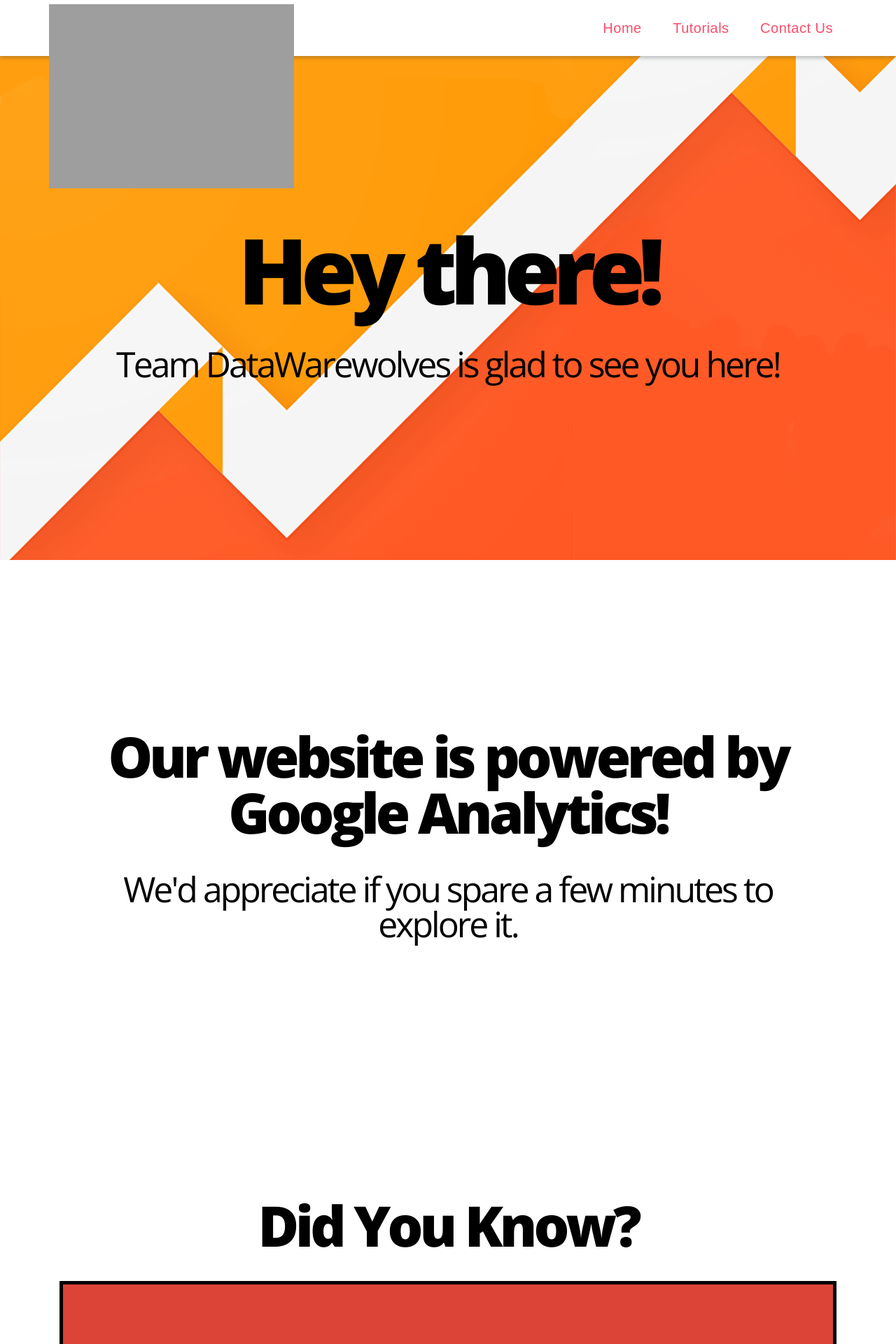
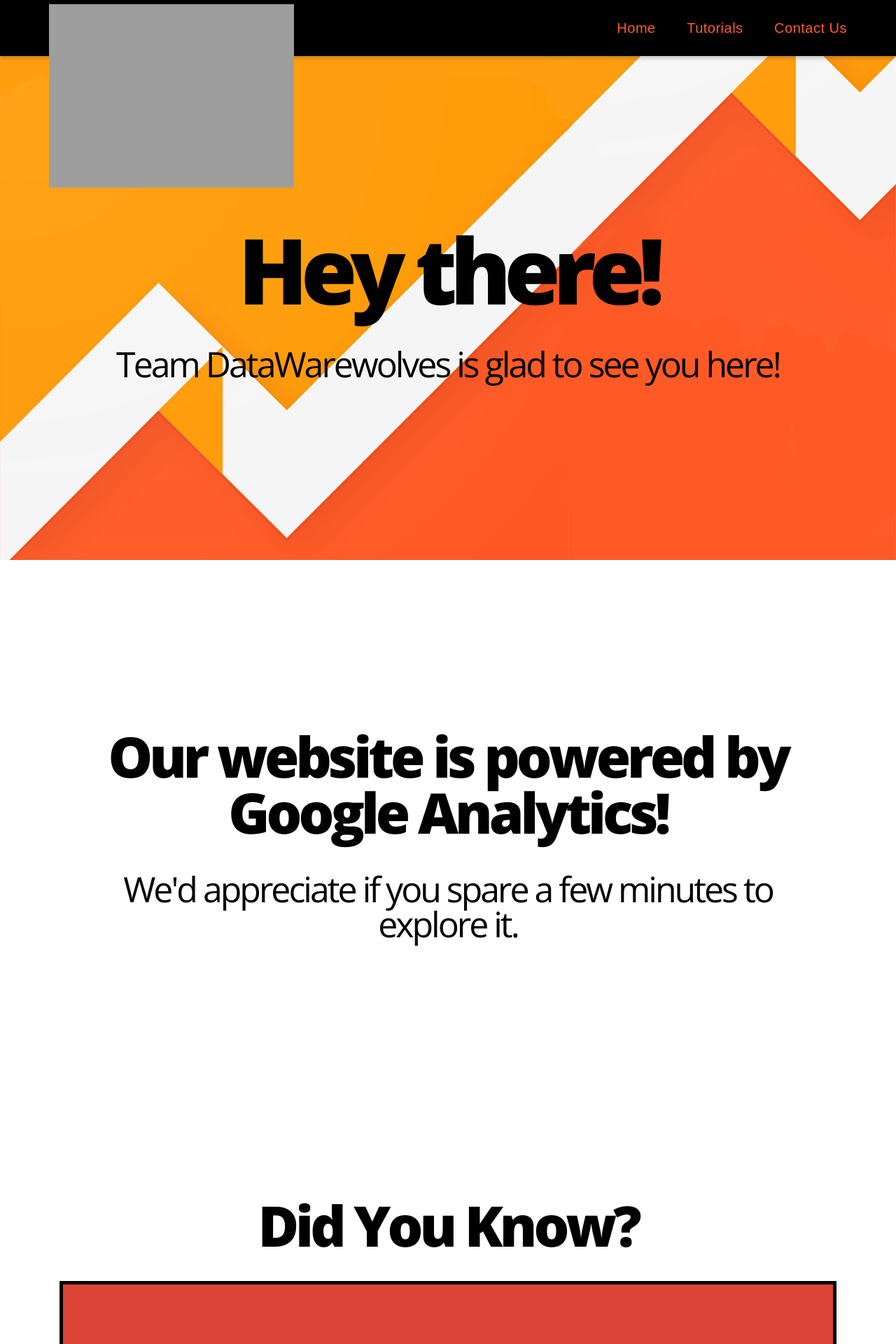
Before and after one commit to sahil-tandon/Data-Warewolves---Google-Analytics, a PHP site: page /index.html in a window 1280 px wide. Shown: the top 1920 px of the page at 70% size. Run offline with PHP 8.4, Linux system fonts and the light colour scheme; some libraries are stand-ins or nearby versions; grey boxes are pictures that could not be loaded.

Commit message:
DataWarewolves | Updates to header.

```diff
--- a/contact.html
+++ b/contact.html
@@ -23,7 +23,7 @@
 			<div class="container clearfix">
 				<div class="header-logo">
 					<a href="index.html">
-						<img src="images/logo.svg">
+						<img src="images/datawarewolves.svg">
 						Header Logo
 					</a>
 				</div>
--- a/css/styles.css
+++ b/css/styles.css
@@ -125,7 +125,7 @@ img {
   left: 0;
   right: 0;
   height: 80px;
-  background: #fff;
+  background: #000;
   box-shadow: 0 3px 5px rgba(57, 63, 72, 0.3);
   z-index: 999;
   transition: height 0.5s ease-in-out;
@@ -136,12 +136,12 @@ img {
 .header-logo {
    float: left;
    width: 350px;
-   padding: 6px 0;
+   padding: 5.5px 0;
    transition: all 0.5s ease-in-out;
 }
 #header.collapsed .header-logo {
-    width: 210px;
-    padding: 4px 0px;
+    width: 225px;
+    padding: 2.4px 0px;
 }
 .header-logo a {
    font-size: 0;
@@ -152,19 +152,25 @@ img {
    transition: padding 0.5s ease-in-out;
 }
 #header.collapsed .header-links {
-    padding: 17px 0;
+    padding: 16px 0;
 }
 .header-links a {
    padding: 10px 20px;
    font-size: 20px;
    text-decoration: none;
-   color: #FC4C69;
+   color: #fe5c29;
    letter-spacing: 0.025em;
    transition: all 0.5s ease-in-out;
 }
+.header-links a:last-child {
+  padding-right: 0;
+}
 #header.collapsed .header-links a {
-    font-size: 16px;
+    font-size: 18px;
     padding: 5px 20px;
+}
+#header.collapsed .header-links a:last-child {
+  padding-right: 0;
 }
 /*End : Header CSS*/
 
--- a/index.html
+++ b/index.html
@@ -23,7 +23,7 @@
 			<div class="container clearfix">
 				<div class="header-logo">
 					<a href="index.html">
-						<img src="images/logo.svg">
+						<img src="images/datawarewolves.svg">
 						Header Logo
 					</a>
 				</div>
--- a/learn.html
+++ b/learn.html
@@ -23,7 +23,7 @@
 			<div class="container clearfix">
 				<div class="header-logo">
 					<a href="index.html">
-						<img src="images/logo.svg">
+						<img src="images/datawarewolves.svg">
 						Header Logo
 					</a>
 				</div>
```
